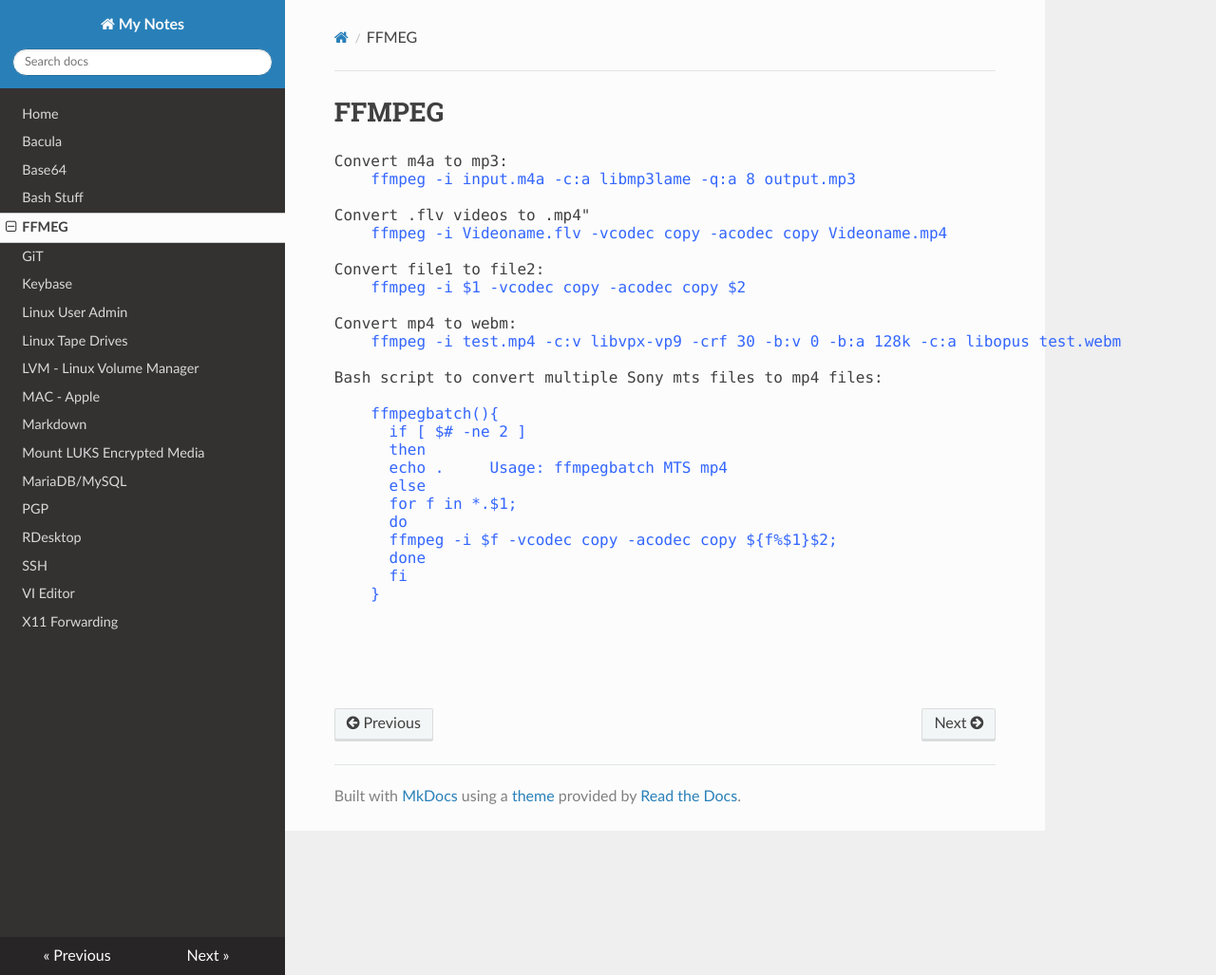
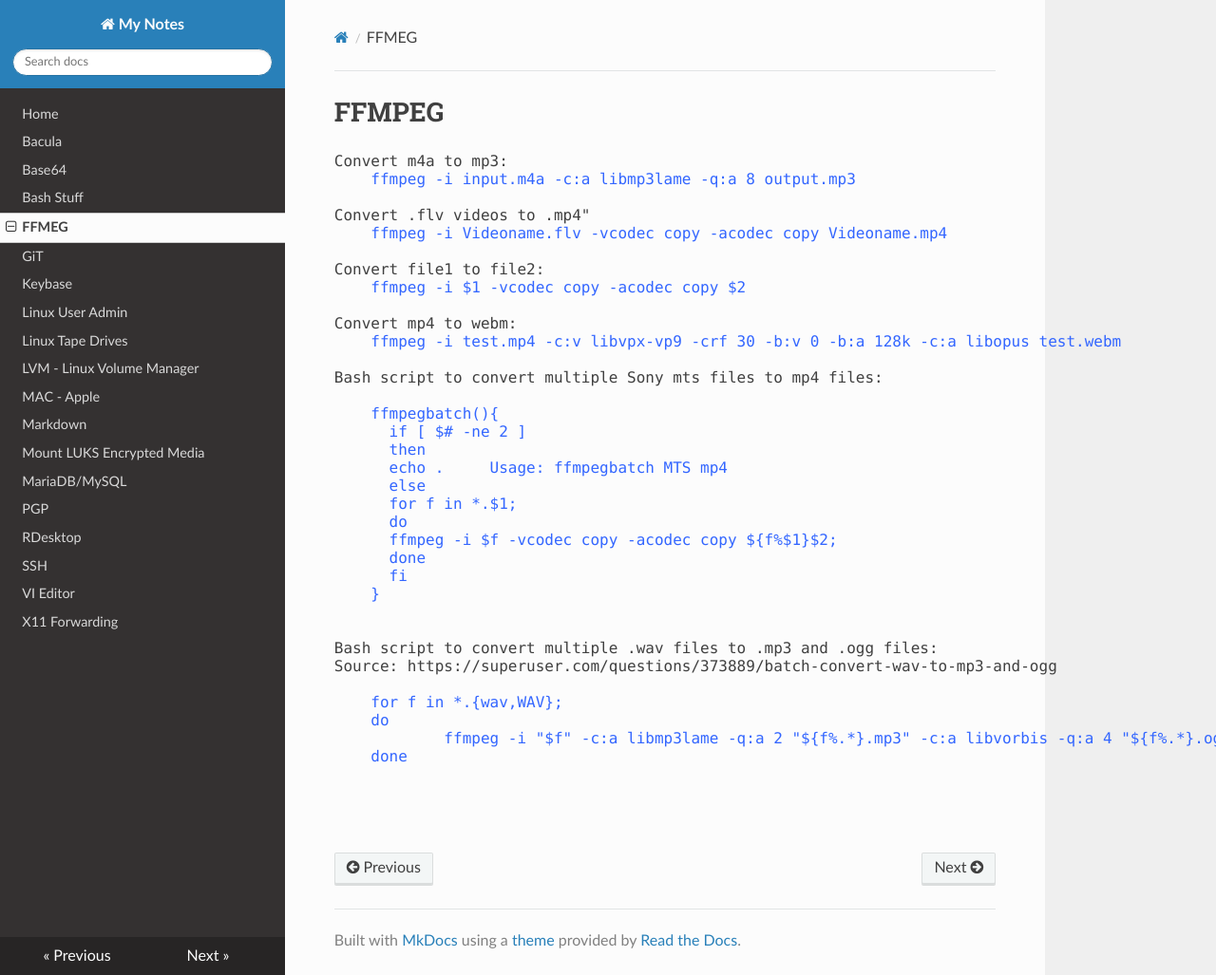
Before and after one commit to rldutch1/notes, an MkDocs documentation site: the page built from docs/ffmpeg.md, in a window 1280 px wide and 1027 px high. Shown: the whole window at 95% size. Built offline with MkDocs 1.6.1, drawn with Linux system fonts in a browser that asks for light colours; nearby versions of some CDN libraries.

Commit message:
Updated mysql and ffmpeg.

```diff
--- a/docs/ffmpeg.md
+++ b/docs/ffmpeg.md
@@ -26,7 +26,15 @@ Bash script to convert multiple Sony mts files to mp4 files:
       fi
   	}
   </span>
-<span style="color: #3366ff;"></span>
+
+Bash script to convert multiple .wav files to .mp3 and .ogg files:
+Source: https://superuser.com/questions/373889/batch-convert-wav-to-mp3-and-ogg
+<span style="color: #3366ff;">
+	for f in *.{wav,WAV};
+	do
+			ffmpeg -i "$f" -c:a libmp3lame -q:a 2 "${f%.*}.mp3" -c:a libvorbis -q:a 4 "${f%.*}.ogg";
+	done
+	</span>
 <span style="color: #3366ff;"></span>
 
 <span style="color: #3366ff;"></span>
```
Also changed, not shown: docs/mysql.md (+6 -1 lines), site/ffmpeg/index.html, site/index.html, site/mysql/index.html, site/search/search_index.json, 1 other file.
